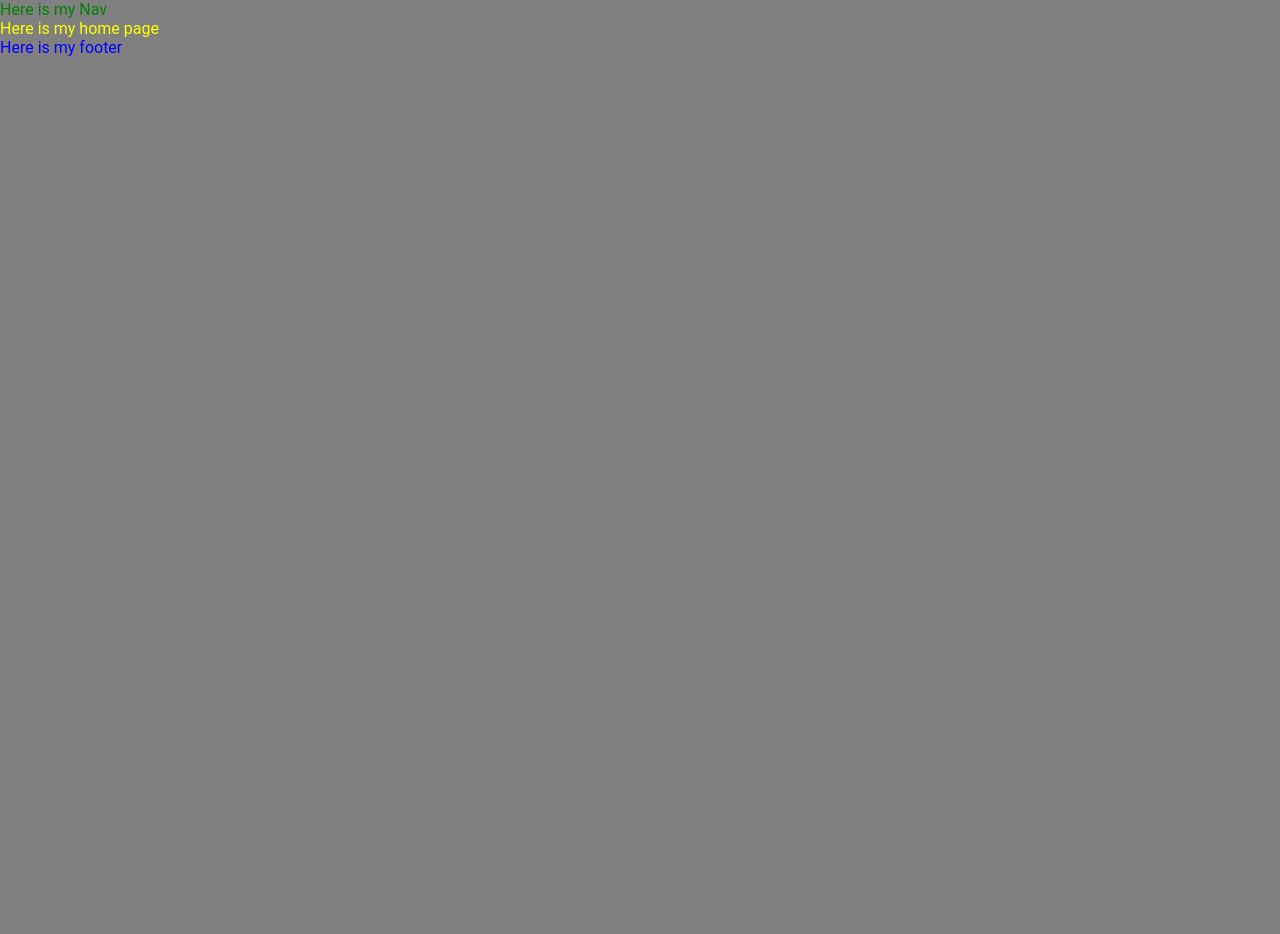
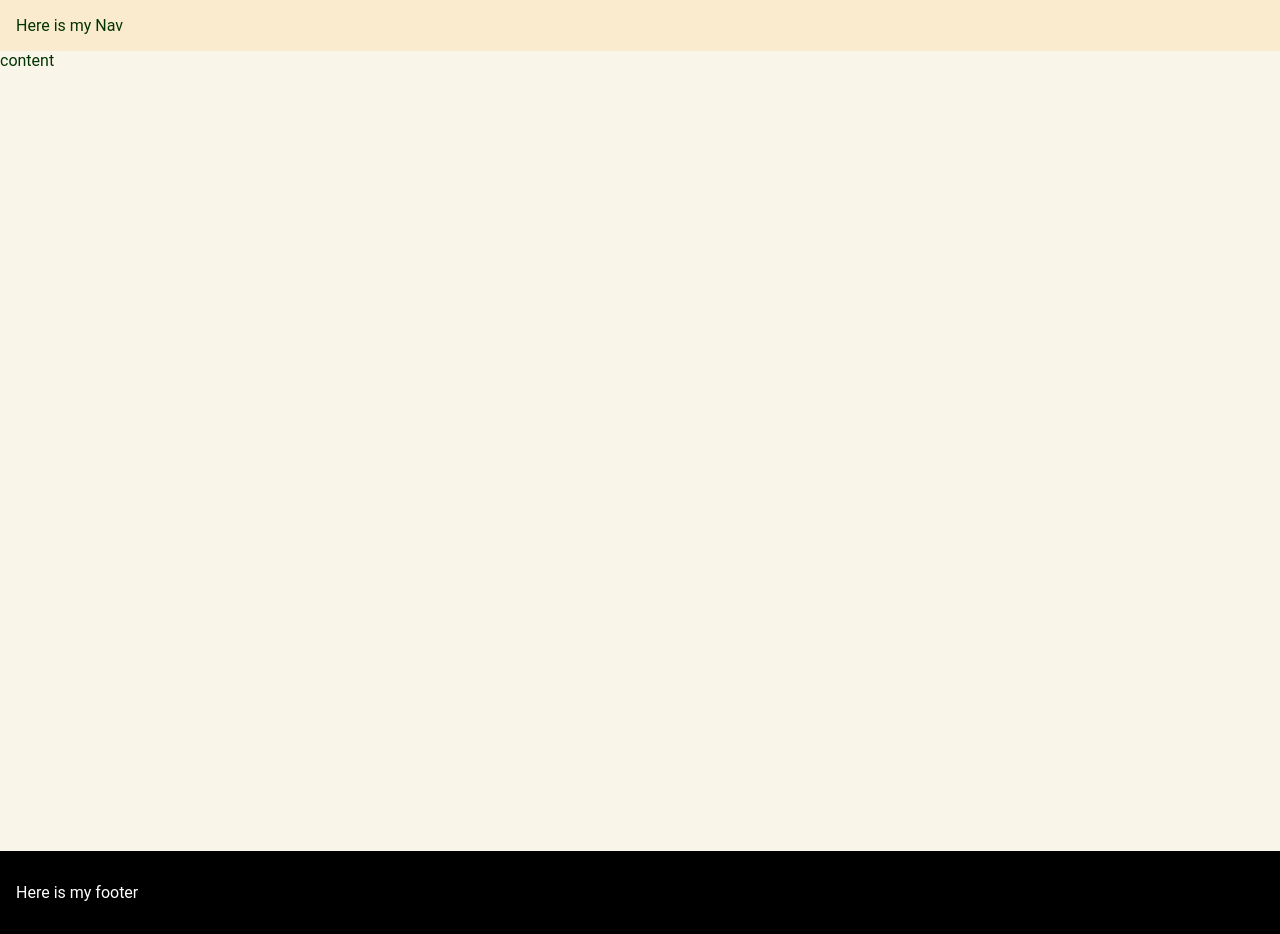
Before and after one commit to GeekLifeDevelopment/homebrews-site, a Gatsby site: page / in a window 1280 px wide. Before the commit the page ends 800 px from the top, so only its background shows below. Built offline with nearby package versions, Linux system fonts and the light colour scheme; Gatsby itself is replaced by a stand-in of ours.

Commit message:
creating layout still in progress

```diff
--- a/src/components/Footer/footer.js
+++ b/src/components/Footer/footer.js
@@ -2,7 +2,11 @@ import React from "react";
 import FooterStyles from "./footer.styled";
 
 const Footer = () => {
-  return <FooterStyles>Here is my footer</FooterStyles>;
+  return (
+    <FooterStyles>
+      <p>Here is my footer</p>
+    </FooterStyles>
+  );
 };
 
 export default Footer;
--- a/src/components/Footer/footer.styled.js
+++ b/src/components/Footer/footer.styled.js
@@ -1,7 +1,10 @@
 import styled from "styled-components";
 
 const FooterStyles = styled.div`
-  color: blue;
+  color: white;
+  background-color: black;
+  padding: 1rem;
+  margin-top: auto;
 `;
 
 export default FooterStyles;
--- a/src/components/Navigation/navigation.styled.js
+++ b/src/components/Navigation/navigation.styled.js
@@ -1,7 +1,9 @@
 import styled from "styled-components";
 
 const NavStyles = styled.div`
-  color: green;
+  background-color: #fbebce;
+  color: #003400;
+  padding: 1rem;
 `;
 
 export default NavStyles;
--- a/src/layout/Layout.js
+++ b/src/layout/Layout.js
@@ -1,15 +1,19 @@
 import React from "react";
+import GlobalStyles from "../styles/globalStyles";
+import { ThemeProvider } from "styled-components";
 import Navigation from "../components/Navigation/navigation";
 import Footer from "../components/Footer/footer";
-import GlobalStyles from "../styles/globalStyles";
+import theme from "../styles/theme";
 
 const Layout = ({ children }) => {
   return (
     <>
-      <GlobalStyles />
-      <Navigation />
-      <div>{children}</div>
-      <Footer />
+      <ThemeProvider theme={theme}>
+        <GlobalStyles />
+        <Navigation />
+        <body>{children}</body>
+        <Footer />
+      </ThemeProvider>
     </>
   );
 };
--- a/src/pages/index.js
+++ b/src/pages/index.js
@@ -2,7 +2,7 @@ import React from "react";
 import Layout from "../layout/Layout";
 
 const HomePage = () => {
-  return <Layout>Here is my home page</Layout>;
+  return <Layout>content</Layout>;
 };
 
 export default HomePage;
--- a/src/styles/globalStyles.js
+++ b/src/styles/globalStyles.js
@@ -1,13 +1,29 @@
 import { createGlobalStyle } from "styled-components";
 
 const GlobalStyles = createGlobalStyle`
+  html {
+    color: #003400;
+    font-family: 'Roboto', sans-serif;
+  }
+
   body {
+    position: relative;
+    min-height: 100vh;
+    display: flex;
+    flex-direction: column;
     margin: 0;
     padding: 0;
-    background-color: grey;
-    color: yellow;
-    font-family: 'Roboto', sans-serif;
+    background-color: #faf5e9;
+
+
   }
+
+  h3 {
+    color: blue;
+    text-decoration: underline ;
+  }
+
+
 `;
 
 export default GlobalStyles;
--- a/src/styles/theme.js
+++ b/src/styles/theme.js
@@ -1,3 +1,9 @@
 const colors = {
-  hbBlue: "#837dsd",
+  hbGreen: "#ffffff",
 };
+
+const theme = {
+  colors,
+};
+
+export default theme;
```
